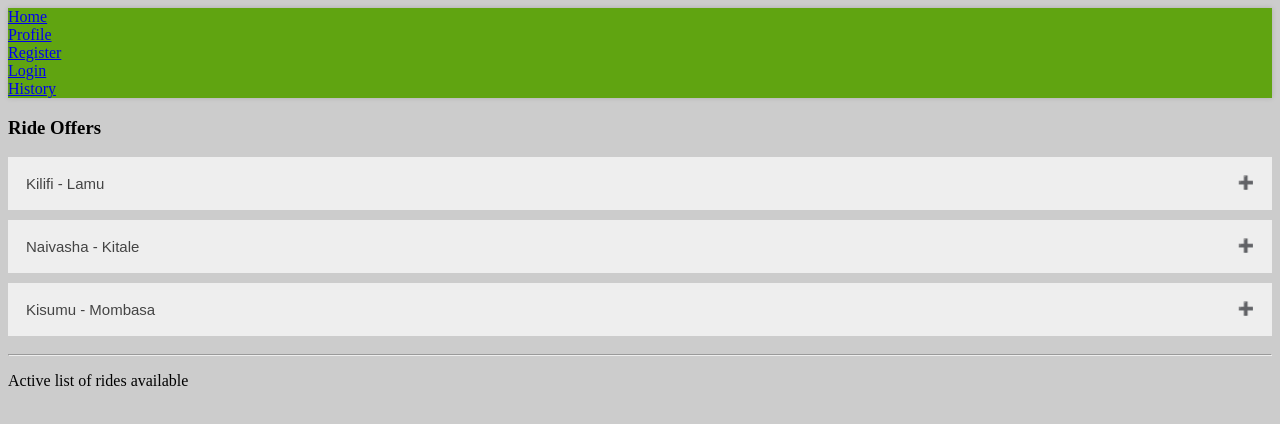
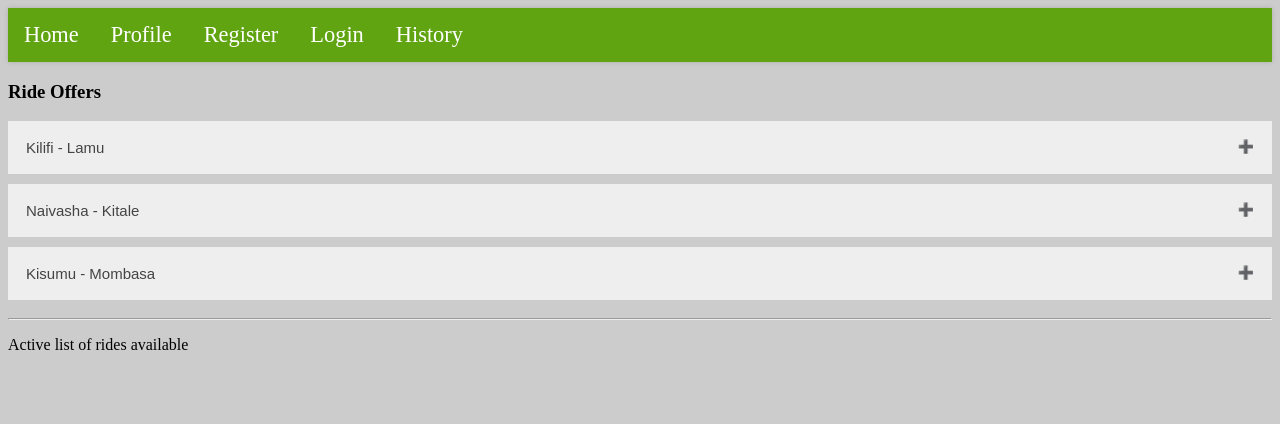
Before and after one commit to sanM4/Ride-My-Way-1, a plain HTML site: page UI/request_ride.html in a window 1280 px wide. Drawn offline with Linux system fonts and the light colour scheme.

Commit message:
add menu bar

```diff
--- /dev/null
+++ b/UI/CSS/menu.css
@@ -0,0 +1,30 @@
+ul#hmenu {
+	width: 100%;
+    	list-style-type: none;
+    	margin: 0;
+    	padding: 0;
+    	overflow: hidden;
+    	background-color: #60a411;
+    	-webkit-box-shadow: 0 0 5px rgba(0, 0, 0, 0.15);
+    	box-shadow: 0 0 5px rgba(0, 0, 0, 0.15);
+}
+
+li {
+	float: left;
+}
+li a {
+    display: inline-block;
+    color: white !important;
+    text-align: center;
+    padding: 14px 16px;
+    text-decoration: none;
+    font-size: 1.4em;
+}
+li a:hover {
+    background-color: #487b0d;
+    -webkit-transition: all 0.5s;
+    -moz-transition: all 0.5s;
+    -ms-transition: all 0.5s;
+    -o-transition: all 0.5s;
+    transition: all 0.5s;
+}
--- a/UI/CSS/request_ride.css
+++ b/UI/CSS/request_ride.css
@@ -2,17 +2,6 @@
 body{
     background-color:#ccc;
         }
-
-ul#hmenu {
-    width: 100%;
-        list-style-type: none;
-        margin: 0;
-        padding: 0;
-        overflow: hidden;
-        background-color: #60a411;
-        -webkit-box-shadow: 0 0 5px rgba(0, 0, 0, 0.15);
-        box-shadow: 0 0 5px rgba(0, 0, 0, 0.15);
-}
 button.accordion {
     background-color: #eee;
     color: #444;
--- a/UI/request_ride.html
+++ b/UI/request_ride.html
@@ -7,10 +7,11 @@
         <title>ride offers</title>
         <script src="js/request_ride.js"></script>
         <link rel="stylesheet" type="text/css" href="CSS/request_ride.css">
+        <link rel="stylesheet" type="text/css" href="CSS/menu.css">
     </head>
     <body>
         <ul id="hmenu">
-            <li><a href="#">Home</a></li>
+            <li><a href="index.html">Home</a></li>
             <li><a href="profile.html">Profile</a></li>
             <li><a href="register.html">Register</a></li>
             <li><a href="login.html">Login</a></li>
```
